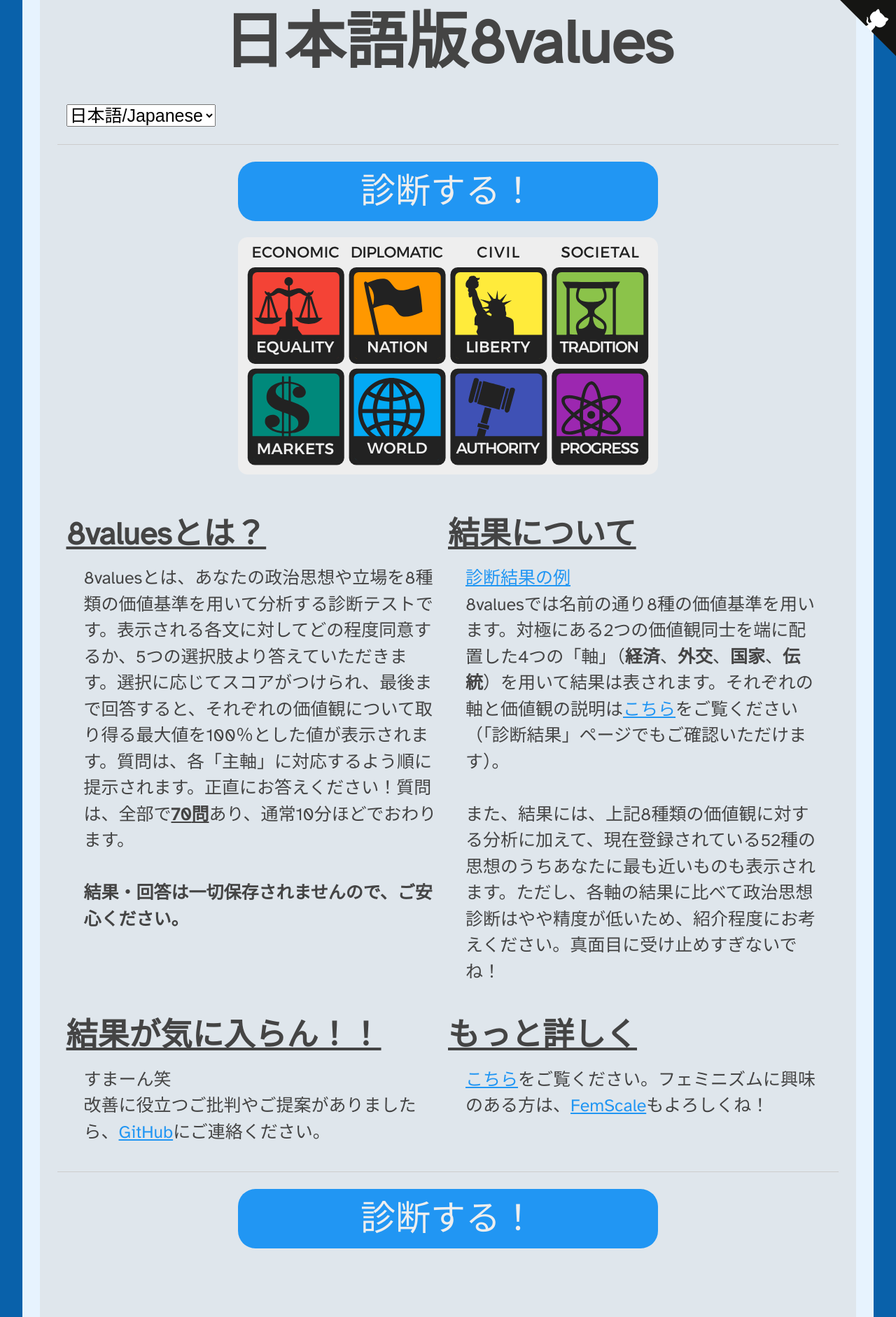
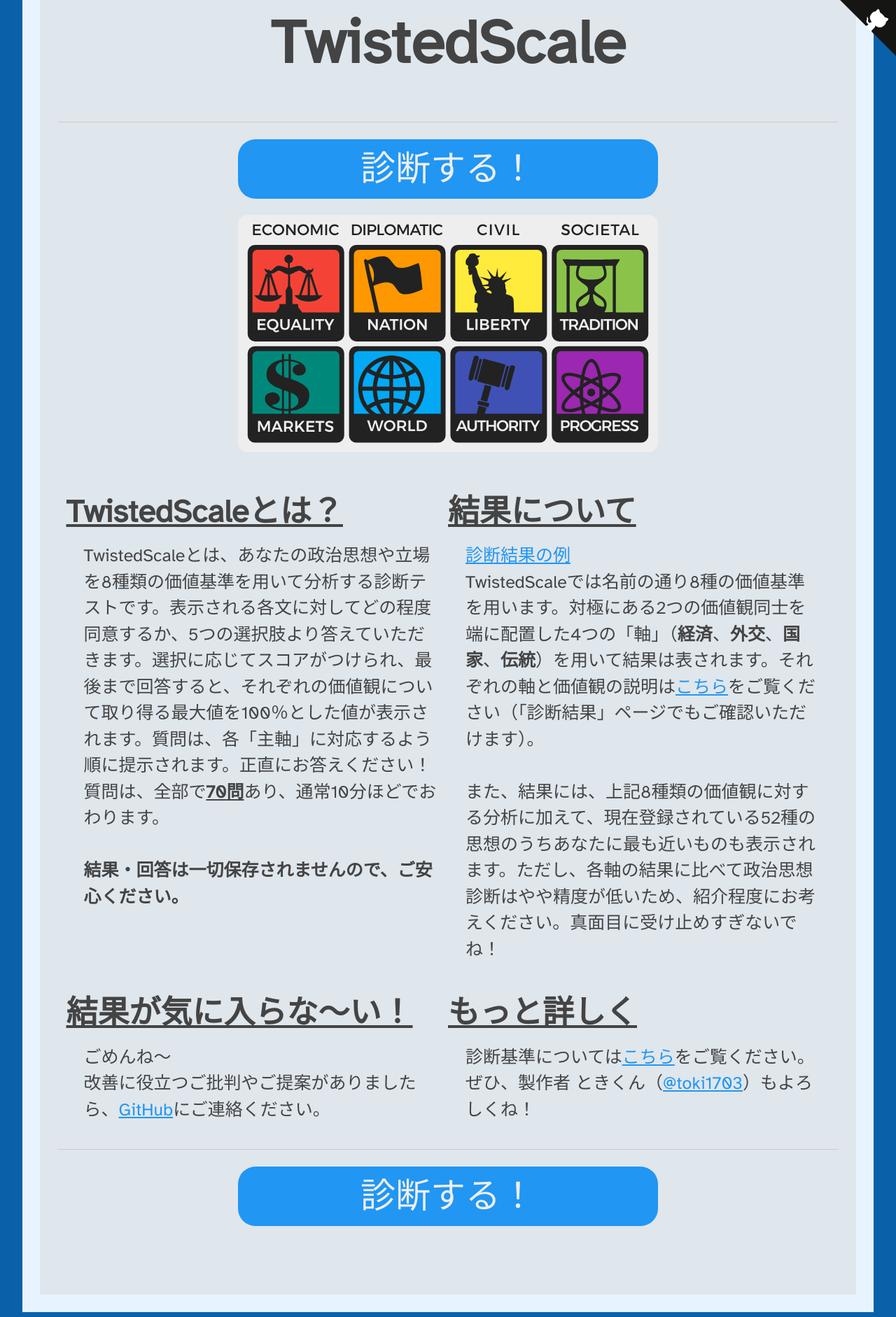
Before and after one commit to twistedscale/twistedscale.github.io, a plain HTML site: page index.html in a window 1280 px wide. Shown: the top 1882 px of the page at 70% size. Drawn offline with Linux system fonts and the light colour scheme.

Commit message:
Notation Update

```diff
--- a/index.html
+++ b/index.html
@@ -5,17 +5,17 @@
     <meta http-equiv="X-UA-Compatible" content="IE=edge">
     <meta name="viewport" content="width=device-width, initial-scale=1">
 
-    <title>日本語版8values</title>
+    <title>TwistedScale</title>
     <meta name="description" content="質問に答えることで、あなたの価値観や似た立場の政治思想を知ることができる診断テストです。">
-    <meta name="keyword" content="8values, 日本, 政治診断, 価値観診断, 思想診断, ポリティカルコンパス">
+    <meta name="keyword" content="TwistedScale, 日本, 政治診断, 価値観診断, 思想診断, ポリティカルコンパス">
 
-    <meta property="og:site_name" content="日本語版8values">
-    <meta property="og:title" content="日本語版8values">
+    <meta property="og:site_name" content="TwistedScale">
+    <meta property="og:title" content="TwistedScale">
     <meta property="og:description" content="質問に答えることで、あなたの価値観や似た立場の政治思想を知ることができる診断テストです。">
     <meta property="og:type" content="website">
-    <meta property="og:url" content="https://8values-ja.github.io/values.svg">
+    <meta property="og:url" content="https://twistedscale.github.io/values.svg">
     <meta name="twitter:card" content="summary">
-    <meta name="twitter:site" content="https://8values-ja.github.io/index.html">
+    <meta name="twitter:site" content="https://twistedscale.github.io/index.html">
 
     <link rel="preconnect" href="https://fonts.googleapis.com">
     <link href="https://fonts.googleapis.com/css2?family=Atkinson+Hyperlegible&display=swap" rel="stylesheet">
@@ -31,48 +31,41 @@
 <body>
 
  <!--GitHub Corner-->
-<a href="https://github.com/8values-ja/8values-ja.github.io" class="github-corner" aria-label="View source on Github">
+<a href="https://github.com/twistedscale/twistedscale.github.io" class="github-corner" aria-label="View source on Github">
 <svg width="80" height="80" viewBox="0 0 250 250" style="fill:#151513; color:#fff; position: absolute; top: 0; border: 0; right: 0;" aria-hidden="true"><path d="M0,0 L115,115 L130,115 L142,142 L250,250 L250,0 Z"></path><path d="M128.3,109.0 C113.8,99.7 119.0,89.6 119.0,89.6 C122.0,82.7 120.5,78.6 120.5,78.6 C119.2,72.0 123.4,76.3 123.4,76.3 C127.3,80.9 125.5,87.3 125.5,87.3 C122.9,97.6 130.6,101.9 134.4,103.2" fill="currentColor" style="transform-origin: 130px 106px;" class="octo-arm"></path><path d="M115.0,115.0 C114.9,115.1 118.7,116.5 119.8,115.4 L133.7,101.6 C136.9,99.2 139.9,98.4 142.2,98.6 C133.8,88.0 127.5,74.4 143.8,58.0 C148.5,53.4 154.0,51.2 159.7,51.0 C160.3,49.4 163.2,43.6 171.4,40.1 C171.4,40.1 176.1,42.5 178.8,56.2 C183.1,58.6 187.2,61.8 190.9,65.4 C194.5,69.0 197.7,73.2 200.1,77.6 C213.8,80.2 216.3,84.9 216.3,84.9 C212.7,93.1 206.9,96.0 205.4,96.6 C205.1,102.4 203.0,107.8 198.3,112.5 C181.9,128.9 168.3,122.5 157.7,114.1 C157.9,116.9 156.7,120.9 152.7,124.9 L141.0,136.5 C139.8,137.7 141.6,141.9 141.8,141.8 Z" fill="currentColor" class="octo-body"></path></svg></a><style>.github-corner:hover .octo-arm{animation:octocat-wave 560ms ease-in-out}@keyframes octocat-wave{0%,100%{transform:rotate(0)}20%,60%{transform:rotate(-25deg)}40%,80%{transform:rotate(10deg)}}@media (max-width:500px){.github-corner:hover .octo-arm{animation:none}.github-corner .octo-arm{animation:octocat-wave 560ms ease-in-out}}</style>
 
-<h1 class="top">日本語版8values</h1>
+<h1 class="top">TwistedScale</h1>
 
- <!--Language selector-->
-<select name="language" id="langPicker" onChange="location.href=value;">
-  <option value="#">日本語/Japanese</option>
-  <option value="https://8values.github.io/index.html">English (original)</option>
-  <option value="https://8values-ko.github.io/index.html">한국</option>
-  <option value="https://8values-ru.github.io/index.html">русский</option>
-  <option value="https://rechterkreis.de/8values/index.html">Deutsch</option>
-</select>
+
 <hr>
 <button class="button start" onclick="location.href='instructions.html';">診断する！</button>
 <img src="values.svg" class="center" alt="the 8 values">
 <div class="index_wrapper">
     <div class="section-wrapper">
-        <h2>8valuesとは？</h2>
+        <h2>TwistedScaleとは？</h2>
         <div class="text-wrapper">
-            <p>8valuesとは、あなたの政治思想や立場を8種類の価値基準を用いて分析する診断テストです。表示される各文に対してどの程度同意するか、5つの選択肢より答えていただきます。選択に応じてスコアがつけられ、最後まで回答すると、それぞれの価値観について取り得る最大値を100％とした値が表示されます。質問は、各「主軸」に対応するよう順に提示されます。正直にお答えください！質問は、全部で<b><u><span id="numOfQuestions"></span>問</u></b>あり、通常10分ほどでおわります。<br/><br/>
+            <p>TwistedScaleとは、あなたの政治思想や立場を8種類の価値基準を用いて分析する診断テストです。表示される各文に対してどの程度同意するか、5つの選択肢より答えていただきます。選択に応じてスコアがつけられ、最後まで回答すると、それぞれの価値観について取り得る最大値を100％とした値が表示されます。質問は、各「主軸」に対応するよう順に提示されます。正直にお答えください！質問は、全部で<b><u><span id="numOfQuestions"></span>問</u></b>あり、通常10分ほどでおわります。<br/><br/>
             <b>結果・回答は一切保存されませんので、ご安心ください。</b></p>
         </div>
     </div>
     <div class="section-wrapper">
         <h2>結果について</h2>
         <div class="text-wrapper">
-            <p><a href="results.html?e=10.0&d=20.0&g=30.0&s=40.0&sample">診断結果の例</a><br/>8valuesでは名前の通り8種の価値基準を用います。対極にある2つの価値観同士を端に配置した4つの「軸」（<b>経済</b>、<b>外交</b>、<b>国家</b>、<b>伝統</b>）を用いて結果は表されます。それぞれの軸と価値観の説明は<a href="about.html">こちら</a>をご覧ください（「診断結果」ページでもご確認いただけます）。<br/><br/>また、結果には、上記8種類の価値観に対する分析に加えて、現在登録されている<span id="numOfIdeologies"></span>種の思想のうちあなたに最も近いものも表示されます。ただし、各軸の結果に比べて政治思想診断はやや精度が低いため、紹介程度にお考えください。真面目に受け止めすぎないでね！</p>
+            <p><a href="results.html?e=10.0&d=20.0&g=30.0&s=40.0&sample">診断結果の例</a><br/>TwistedScaleでは名前の通り8種の価値基準を用います。対極にある2つの価値観同士を端に配置した4つの「軸」（<b>経済</b>、<b>外交</b>、<b>国家</b>、<b>伝統</b>）を用いて結果は表されます。それぞれの軸と価値観の説明は<a href="about.html">こちら</a>をご覧ください（「診断結果」ページでもご確認いただけます）。<br/><br/>また、結果には、上記8種類の価値観に対する分析に加えて、現在登録されている<span id="numOfIdeologies"></span>種の思想のうちあなたに最も近いものも表示されます。ただし、各軸の結果に比べて政治思想診断はやや精度が低いため、紹介程度にお考えください。真面目に受け止めすぎないでね！</p>
         </div>
     </div>
 </div>
 <div class="index_wrapper">
     <div class="section-wrapper">
-        <h2>結果が気に入らん！！</h2>
+        <h2>結果が気に入らな～い！</h2>
         <div class="text-wrapper">
-            <p>すまーん笑<br/>改善に役立つご批判やご提案がありましたら、<a href="https://github.com/8values-ja/8values-ja.github.io">GitHub</a>にご連絡ください。</p>
+            <p>ごめんね～<br/>改善に役立つご批判やご提案がありましたら、<a href="https://github.com/twistedscale/twistedscale.github.io">GitHub</a>にご連絡ください。</p>
         </div>
     </div>
     <div class="section-wrapper">
         <h2>もっと詳しく</h2>
         <div class="text-wrapper">
-            <p><a href="about.html">こちら</a>をご覧ください。フェミニズムに興味のある方は、<a href='https://femscale.github.io/'>FemScale</a>もよろしくね！</p>
+            <p>診断基準については<a href="about.html">こちら</a>をご覧ください。ぜひ、製作者 ときくん（<a href='https://x.com/toki1703'>@toki1703</a>）もよろしくね！</p>
         </div>
     </div>
 </div>
```
Also changed, not shown: about.html (+8 -8 lines), instructions.html (+2 -2 lines), quiz.html (+2 -2 lines), results.html (+6 -6 lines), icon.svg, 2 other files.
